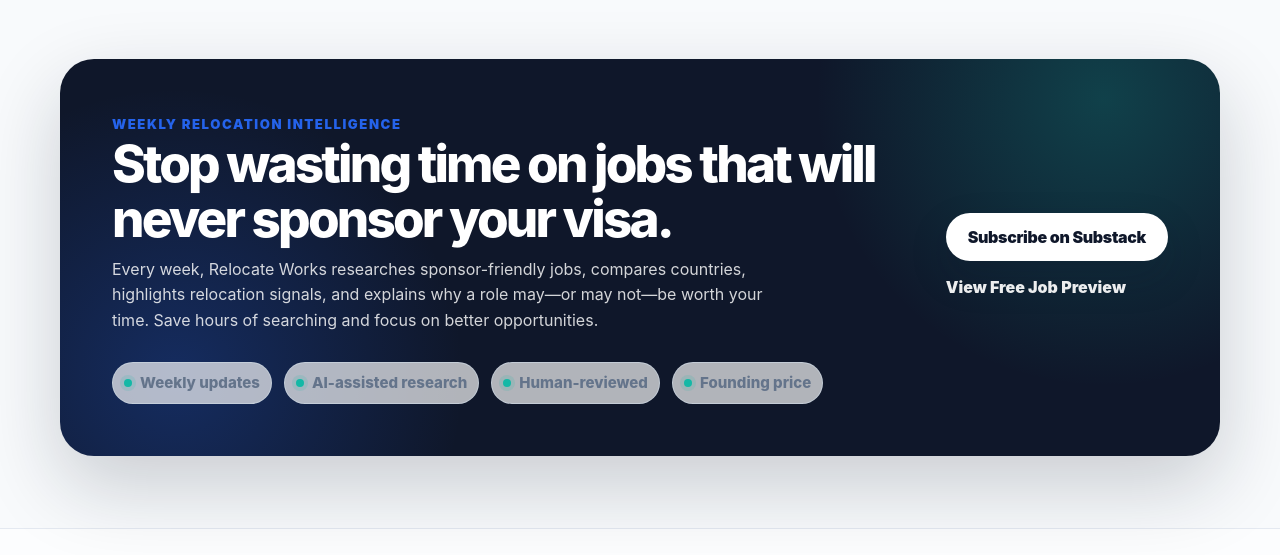
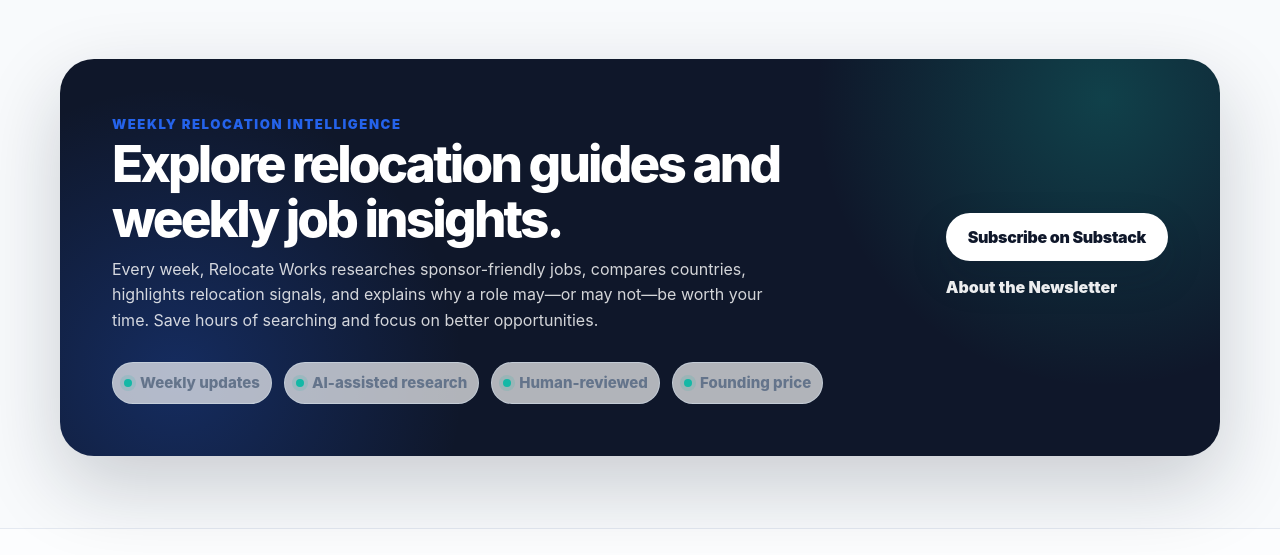
Before and after one commit to kevin4relocate/relocateatlas, an Astro site: page / in a window 1280 px wide. Shown: the part 6720-7275 px from the top of the page. Built offline with nearby package versions, Linux system fonts and the light colour scheme; Astro itself is replaced by a stand-in of ours.

Commit message:
fix: align website job messaging with informational site and Substack-only newsletter

```diff
--- a/src/components/CTA.astro
+++ b/src/components/CTA.astro
@@ -12,7 +12,7 @@ import { SITE } from '../data';
         </span>
 
         <h2>
-          Stop wasting time on jobs that will never sponsor your visa.
+          Explore relocation guides and weekly job insights.
         </h2>
 
         <p>
@@ -47,7 +47,7 @@ import { SITE } from '../data';
           class="button-text-light"
           href="/jobs/free-preview"
         >
-          View Free Job Preview
+          About the Newsletter
         </a>
 
       </div>
```
